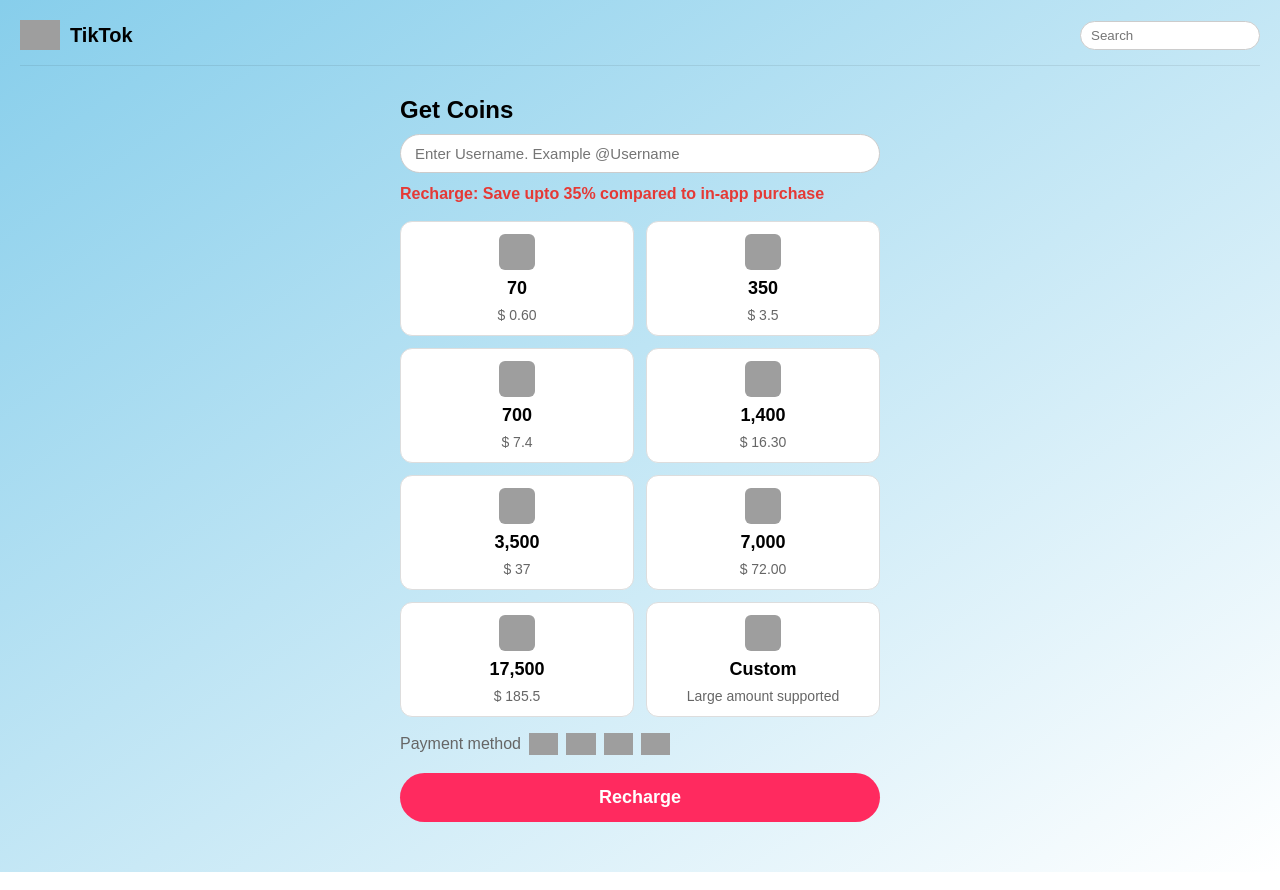
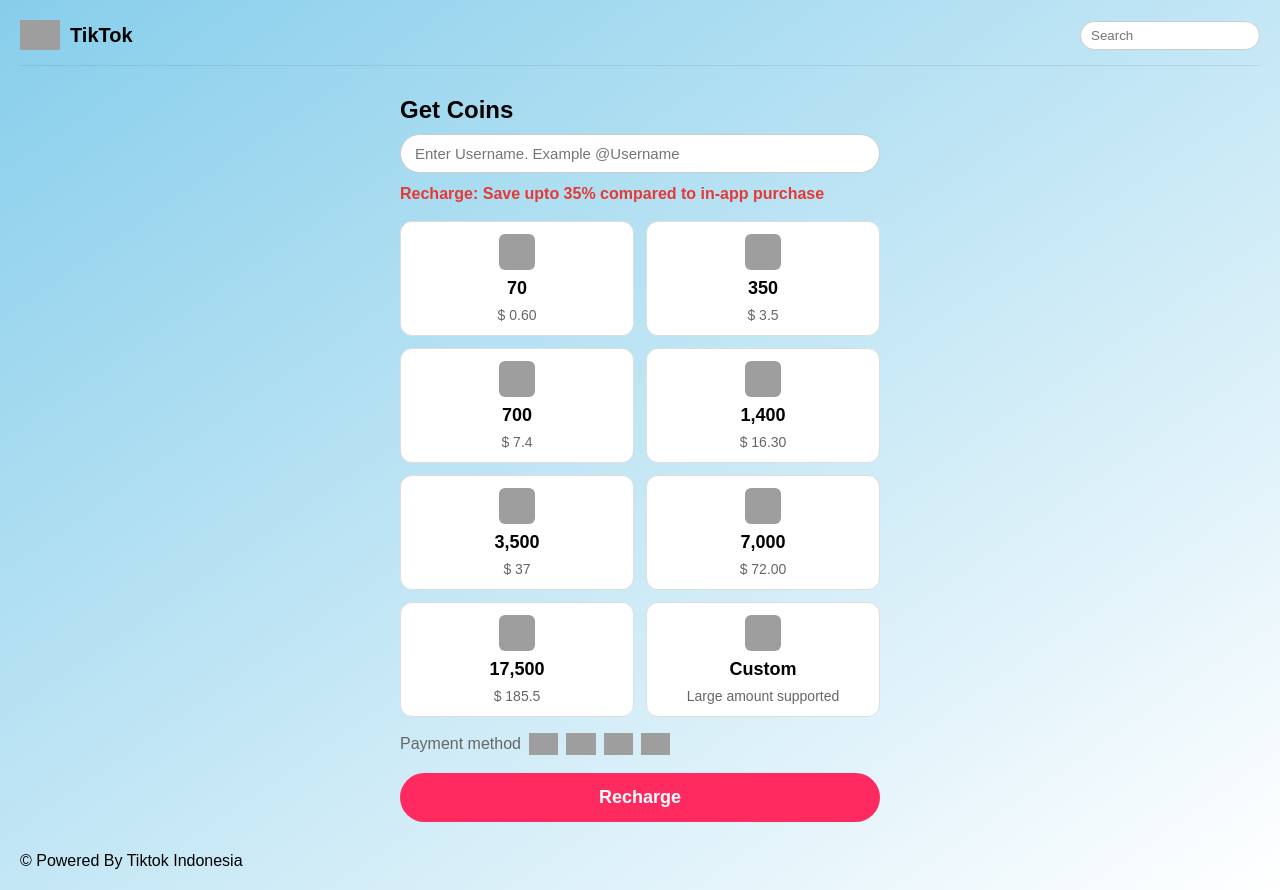
Before and after one commit to naszz123/apktiktok, a plain HTML site: page index.html in a window 1280 px wide. Drawn offline with Linux system fonts and the light colour scheme; grey boxes are pictures that could not be loaded.

Commit message:
Add footer with copyright notice

```diff
--- a/index.html
+++ b/index.html
@@ -357,5 +357,6 @@
     }
   });
 </script>
+    <footer>© Powered By Tiktok Indonesia</footer>
 </body>
 </html>
```
